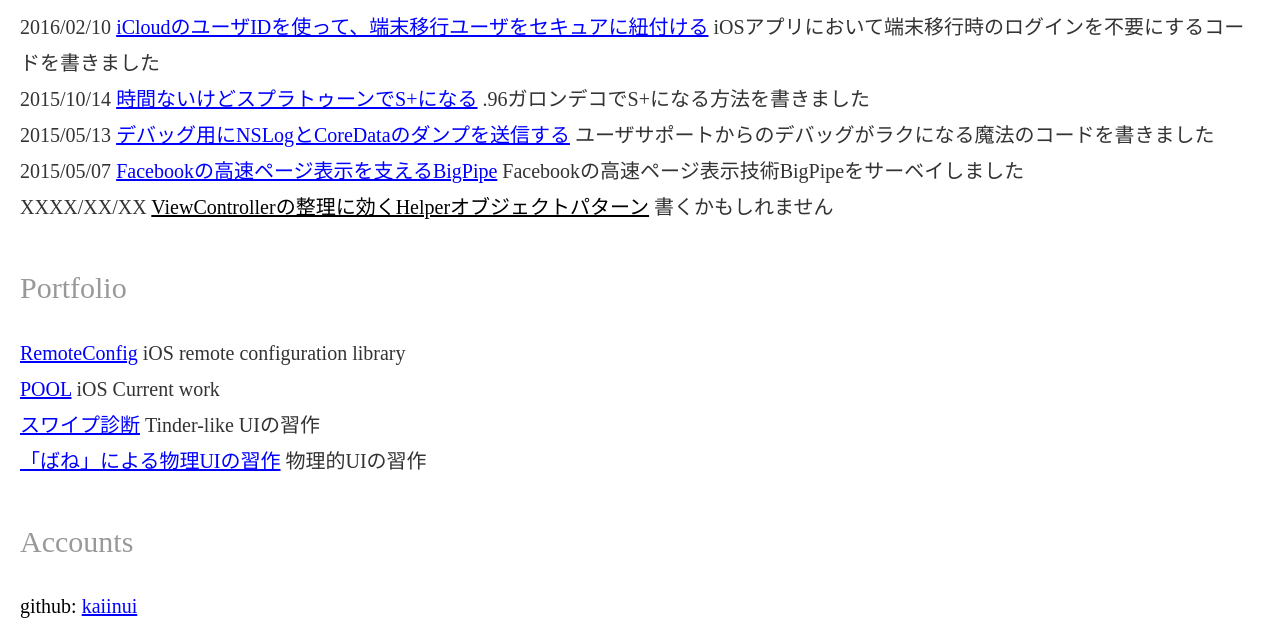
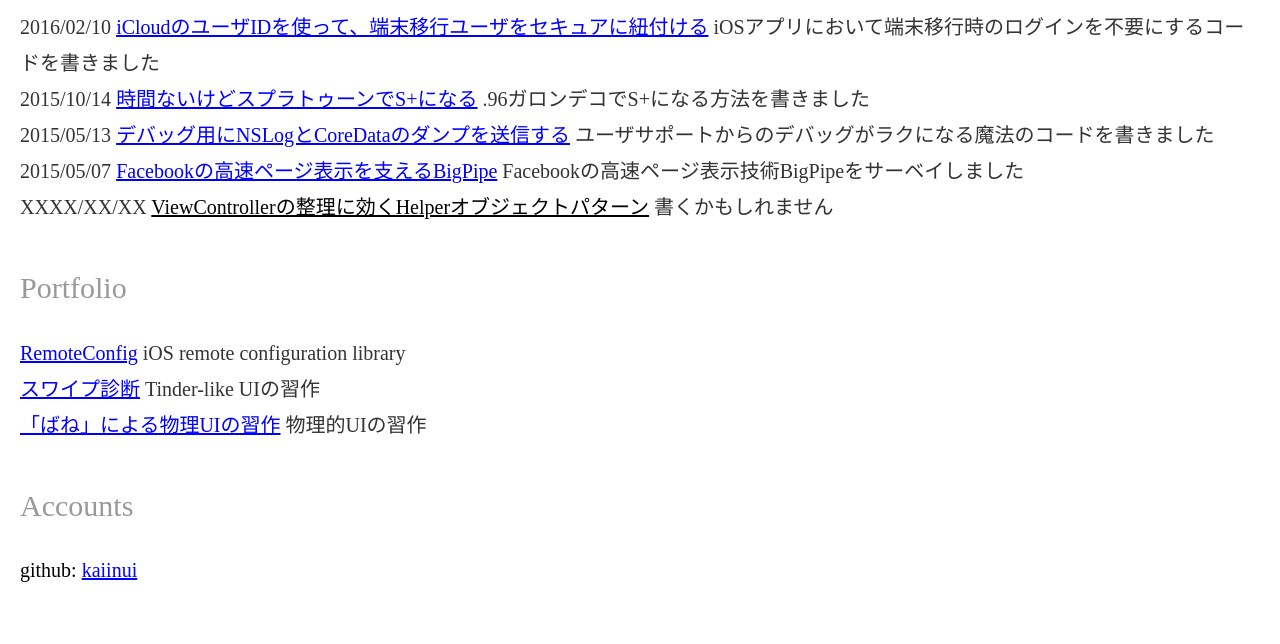
Before and after one commit to kaiinui/kaiinui.github.io, a plain HTML site: page index.html in a window 1280 px wide. Shown: the part 710-1354 px from the top of the page. After the commit the page ends 1318 px from the top, so only its background shows below. Drawn offline with Linux system fonts and the light colour scheme.

Commit message:
Update index.html

```diff
--- a/index.html
+++ b/index.html
@@ -135,7 +135,6 @@
 <h2>Portfolio</h2>
 <ul class="lists">
     <li><a href="https://github.com/kaiinui/RemoteConfig">RemoteConfig</a> <span class="weak">iOS remote configuration library</span></li>
-    <li><a href="http://getpool.me/">POOL</a> <span class="weak">iOS Current work</span></li>
     <li><a href="http://minitest.info/enneagram/">スワイプ診断</a> <span class="weak">Tinder-like UIの習作</span></li>
     <li><a href="http://kaiinui.com/springui/">「ばね」による物理UIの習作</a> <span class="weak">物理的UIの習作</span></li>
 </ul>
```
